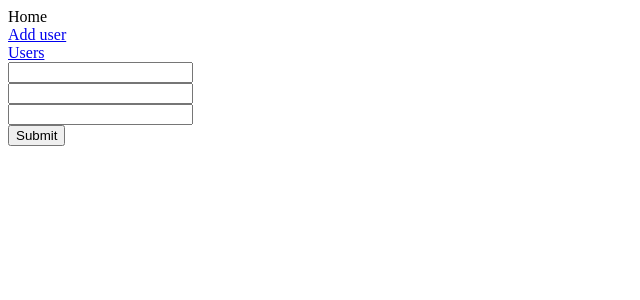
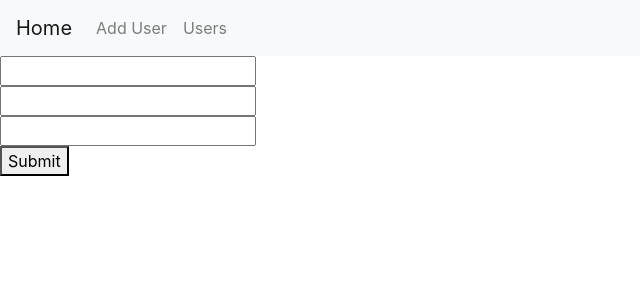
Before and after one commit to milan-vala/demo-next-app, a Next.js app: page /user/add in a window 1280 px wide. Shown: the top 300 px of the page, without its empty margins (0-640 px from the left). Built offline with nearby package versions, Linux system fonts and the light colour scheme; a small style sheet from the web is missing.

Commit message:
new changes

```diff
--- a/components/Nav.js
+++ b/components/Nav.js
@@ -1,20 +1,48 @@
 import Link from "next/link";
+import Head from "next/head";
+import Router from "next/router";
+import Nprogress from "nprogress";
+import 'bootstrap/dist/css/bootstrap.min.css';
+
+Router.onRouteChangeStart = url => {
+    console.log(url);
+    Nprogress.start();
+}
+
+Router.onRouteChangeComplete = () => Nprogress.done();
+Router.onRouteChangeError = () => Nprogress.done();
 
 export default function Nav() {
 
     return (
         <div>
-            <div>
-                Home
-            </div>
-            <div>
-                <Link href="/user/add">Add user</Link>
-            </div>
-            <div>
-                <div>
-                    <Link href="/user">Users</Link>
+
+            <Head>
+                <title>My app</title>
+                <link rel="stylesheet"
+                    href="https://cdnjs.cloudflare.com/ajax/libs/nprogress/0.2.0/nprogress.min.css" />
+            </Head>
+
+            <nav className="navbar navbar-expand-lg navbar-light bg-light">
+                <Link href="/">
+                    <a className="navbar-brand">Home</a>
+                </Link>
+
+                <button className="navbar-toggler" type="button" data-toggle="collapse" data-target="#navbarNavAltMarkup" aria-controls="navbarNavAltMarkup" aria-expanded="false" aria-label="Toggle navigation">
+                    <span className="navbar-toggler-icon"></span>
+                </button>
+
+                <div className="collapse navbar-collapse" id="navbarNavAltMarkup">
+                    <div className="navbar-nav">
+                        <Link href="/user/add">
+                            <a className="nav-item nav-link">Add User <span className="sr-only">(current)</span></a>
+                        </Link>
+                        <Link href="/user">
+                            <a className="nav-item nav-link">Users</a>
+                        </Link>
+                    </div>
                 </div>
-            </div>
+            </nav>
         </div>
     )
 }
--- a/package.json
+++ b/package.json
@@ -10,7 +10,9 @@
   "dependencies": {
     "@material-ui/core": "^4.11.3",
     "axios": "^0.21.1",
+    "bootstrap": "^4.6.0",
     "next": "10.1.3",
+    "nprogress": "^0.2.0",
     "react": "17.0.2",
     "react-bootstrap": "^1.5.2",
     "react-dom": "17.0.2"
--- a/pages/user/add.js
+++ b/pages/user/add.js
@@ -1,5 +1,7 @@
 import React, { Component } from "react";
 import axios from "axios";
+import 'bootstrap/dist/css/bootstrap.min.css';
+import { Alert, Spinner } from "react-bootstrap";
 
 class Add extends Component {
 
@@ -10,6 +12,8 @@ class Add extends Component {
             userId: "",
             title: "",
             body: "",
+            dataPosted: false,
+            loading: false,
         }
     }
 
@@ -18,15 +22,17 @@ class Add extends Component {
     }
 
     handleSubmit = event => {
+        this.setState({ loading: true });
         event.preventDefault();
-        console.log("state =>",this.state);
         axios
         .post("https://jsonplaceholder.typicode.com/posts", this.state)
         .then(response => {
             console.log(response);
+            this.setState({ dataPosted: true, loading: false });
         })
         .catch(error => {
             console.log(error);
+            this.setState({ loading: false })
         })
     }
 
@@ -57,8 +63,20 @@ class Add extends Component {
                             name="body"
                             onChange={this.handleChange} />
                     </div>
-                    <button type="submit">Submit</button>
+                    <button type="submit" disabled={this.state.loading}>Submit</button>
                 </form>
+
+                { this.state.dataPosted ? (
+                    <Alert variant="success">
+                        Submitted!
+                    </Alert>
+                ) : null }
+
+                { this.state.loading ? (
+                    <Spinner animation="border" role="status">
+                        <span className="sr-only">Loading...</span>
+                    </Spinner> ) : null }
+
             </div>
         )
     }
--- a/pages/user/userdetail.js
+++ b/pages/user/userdetail.js
@@ -28,7 +28,7 @@ const userDetails = (props) => {
                 <Table className={classes.table} aria-label="simple table">
                     <TableHead>
                     <TableRow>
-                        <TableCell></TableCell>
+                        <TableCell>Id</TableCell>
                         <TableCell align="right">name</TableCell>
                         <TableCell align="right">phone</TableCell>
                         <TableCell align="right">username</TableCell>
```
Also changed, not shown: 1 other file (tests, documents, lock files or other folders).
